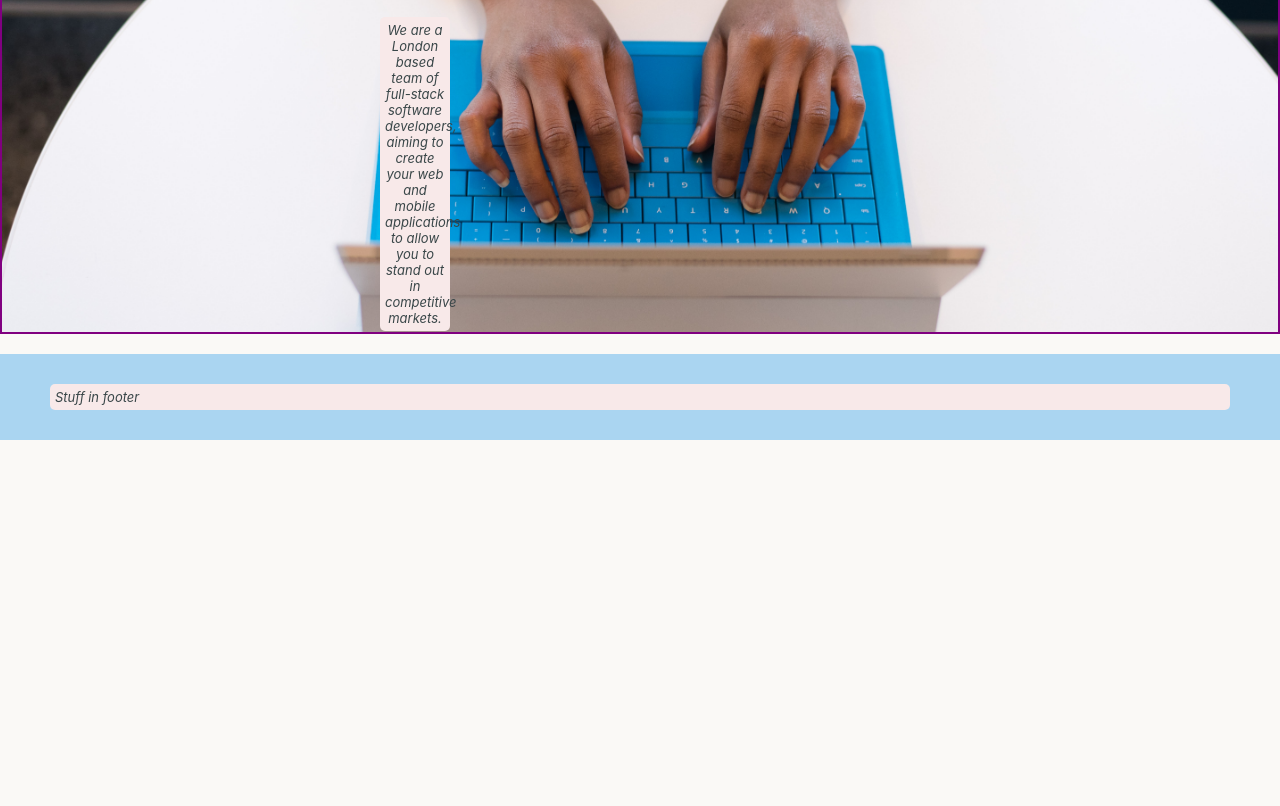
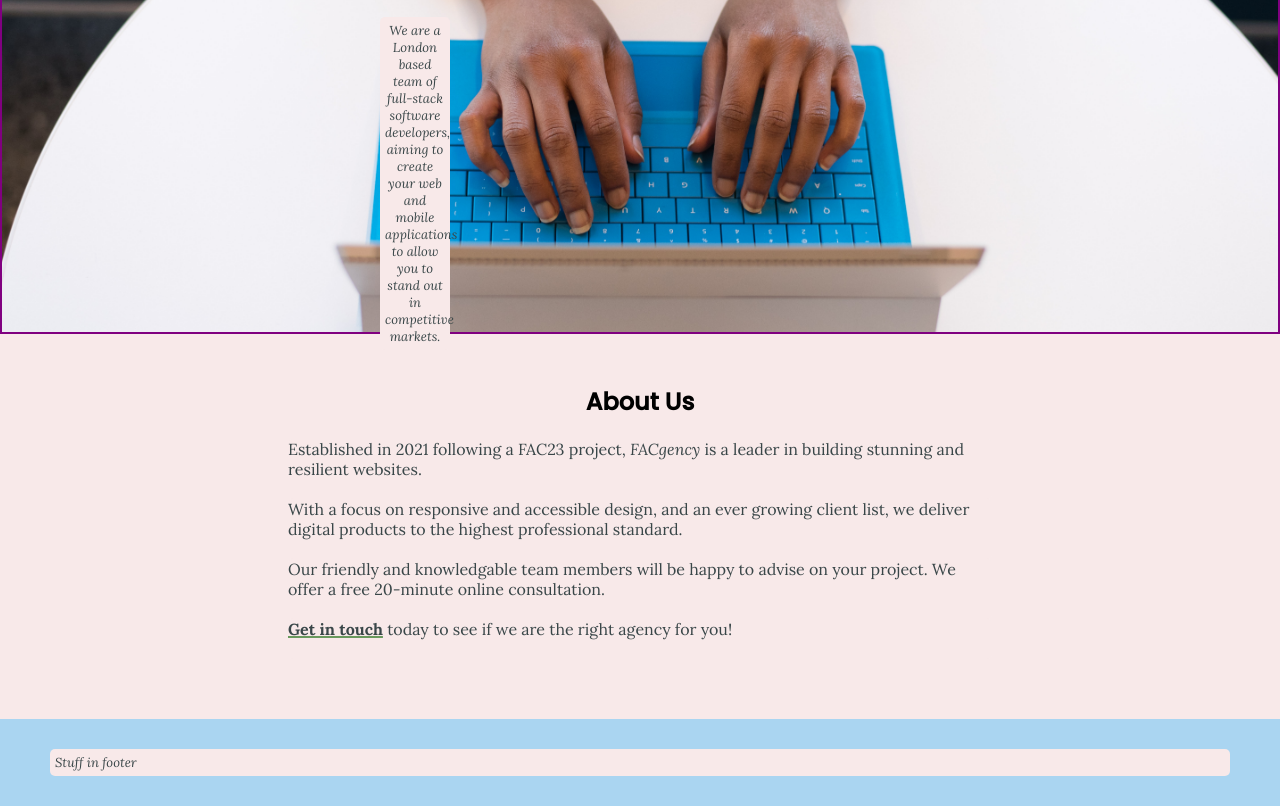
Before and after one commit to miahbates/agency-website, a plain HTML site: page index.html in a window 1280 px wide. Shown: the part 270-1076 px from the top of the page. Before the commit the page ends 800 px from the top, so only its background shows below. Drawn offline with Linux system fonts and the light colour scheme.

Commit message:
text and layout add text content. create 'center' and 'stack' classes for layout. add 'get in touch' cta

```diff
--- a/index.html
+++ b/index.html
@@ -7,6 +7,7 @@
   <link rel="preconnect" href="https://fonts.googleapis.com">
   <link rel="preconnect" href="https://fonts.gstatic.com" crossorigin>
   <link href="https://fonts.googleapis.com/css2?family=Lora:ital@0;1&family=Open+Sans&family=Poppins:ital,wght@0,300;0,400;0,500;1,300;1,400;1,500&display=swap" rel="stylesheet">
+  <link href="https://fonts.googleapis.com/css2?family=Lora:wght@600;700&display=swap" rel="stylesheet">
   <script src="https://kit.fontawesome.com/288a4a188a.js" crossorigin="anonymous"></script>
   <script src="app.js" defer></script>
   <title>FACgency</title>
@@ -31,9 +32,20 @@
   <main>
         <!-- About us -->
       <div class="tab-content">
-        <section id="about-us" data-tab-content>
-          <h2>About Us</h2>
-          <p>Stuff about us</p>
+        <section id="about-us" data-tab-content class="active">
+          <div class="center">
+            <h2>About Us</h2>
+            <div class="stack">
+              <p>Established in 2021 following a FAC23 project, <span class="facgency">FACgency</span> is a leader in building stunning and resilient websites.</p>
+
+              <p>With a focus on responsive and accessible design, and an ever growing client list, we deliver digital products to the highest professional standard.</p>
+
+              <p>Our friendly and knowledgable team members will be happy to advise on your project. We offer a free 20-minute online consultation.</p>
+
+              <p><a href="#"
+                class="cta">Get in touch</a> today to see if we are the right agency for you!</p>
+            </div>
+          </div>
         </section>
 
 
--- a/styles.css
+++ b/styles.css
@@ -1,3 +1,8 @@
+/* Font names */
+/* font-family: 'Lora', serif;
+font-family: 'Open Sans', sans-serif;
+font-family: 'Poppins', sans-serif; */
+
 * {
   --color-one: #394648;
    /* #88498F; */
@@ -9,8 +14,8 @@
   /* #EE964B;#FF6542;  */
   --color-five: #F8E9E9;
   /* #564154; */
-  --heading-font: 'poppins', -apple-system, BlinkMacSystemFont, 'Segoe UI', Roboto, Oxygen, Ubuntu, Cantarell, 'Open Sans', 'Helvetica Neue', sans-serif;
-  --body-font: 'lara', -apple-system, BlinkMacSystemFont, 'Segoe UI', Roboto, Oxygen, Ubuntu, Cantarell, 'Open Sans', 'Helvetica Neue', sans-serif;
+  --heading-font: 'Poppins', -apple-system, BlinkMacSystemFont, 'Segoe UI', Roboto, Oxygen, Ubuntu, Cantarell, 'Open Sans', 'Helvetica Neue', sans-serif;
+  --body-font: 'Lora', -apple-system, BlinkMacSystemFont, 'Segoe UI', Roboto, Oxygen, Ubuntu, Cantarell, 'Open Sans', 'Helvetica Neue', sans-serif;
 }
 
 /* Mobile */
@@ -48,6 +53,9 @@ h1 {
 
 h2 {
   font-family: var(--heading-font);
+  margin: 0;
+  padding: 20px;
+  text-align: center;
 }
 
  p {
@@ -67,8 +75,18 @@ h2 {
   align-items: center;
 }
 
-/*
-colum class if needed
+.center {
+  max-width: 80vw;
+  margin-left: auto;
+  margin-right: auto;
+}
+
+.stack > * {
+  margin: 0;
+  padding-bottom: 20px;
+}
+
+/* column class if needed
 
 .column {
   display: flex;
@@ -128,22 +146,49 @@ nav ul {
   cursor: pointer;
 }
 
+section {
+  background-color: var(--color-five);
+  text-align: justify;
+  padding-top: 30px;
+  padding-bottom: 60px;
+}
+
+section p {
+  font-style: normal;
+  padding: 0;
+  font-size: 1.6rem;
+}
+
+.facgency {
+  font-style: italic;
+}
+
+.cta {
+  font-weight: 700;
+  font-family: inherit;
+  color: inherit;
+  text-decoration-color: var(--color-four);
+  text-decoration-thickness: 0.125em;
+  text-underline-offset: 1px;
+}
+
+.cta:focus {
+  outline-color: var(--color-four);
+}
+
 footer {
   background-color: rgb(170, 213, 241);
   padding: 10px;
-  margin-top: 20px;
 }
 
-/* Font names */
-/* font-family: 'Lora', serif;
-font-family: 'Open Sans', sans-serif;
-font-family: 'Poppins', sans-serif; */
+
 
 /* Tablet and up */
 @media screen and (min-width: 768px) {
   .fa-network-wired {
     font-size: 7rem;
   }
+
   .homepage {
       margin-top: 100px;
       display: grid;
@@ -153,4 +198,12 @@ font-family: 'Poppins', sans-serif; */
       justify-content: center;
 
     }
+
+    .center {
+      max-width: 55vw;
+    }
+
+    section {
+      text-align: left;
+    }
 }
```
